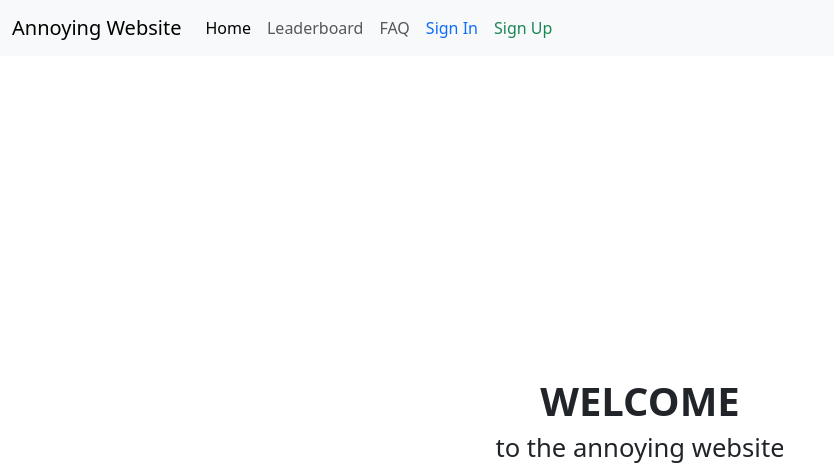
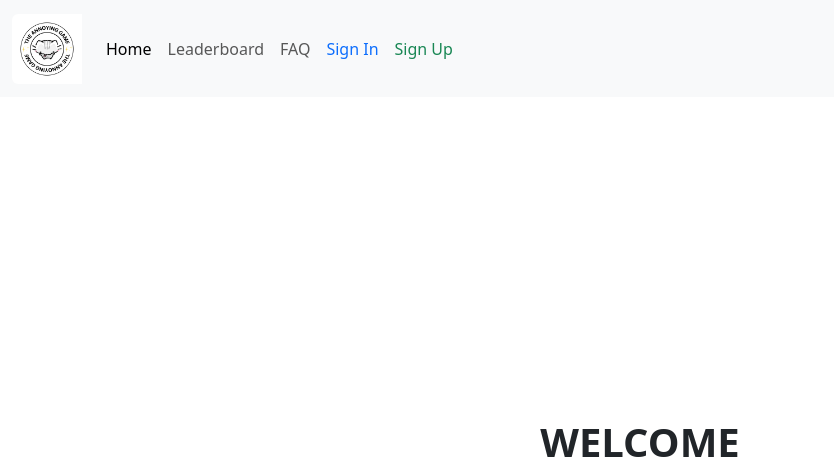
Before and after one commit to A5troGaze/CITS3403_Group_Project, a Flask app: page / in a window 1280 px wide. Shown: the top 468 px of the page, without its empty margins (0-834 px from the left). Run offline with Flask 3, Linux system fonts and the light colour scheme; some libraries are stand-ins or nearby versions.

Commit message:
added hover animation to navbar buttons and logo image to navbar and footer

```diff
--- a/flaskr/static/global.css
+++ b/flaskr/static/global.css
@@ -1,5 +1,4 @@
 /* below is the CSS for typed-out animation */
-
 .typed-out{
     overflow: hidden;
     border-right: .15em solid var(--main-color);
@@ -20,3 +19,14 @@
     60% {width: 100%;}
     100% {width: 0;}
 }
+
+
+/* below is the CSS for the runaway button animations */
+.runaway-btn {
+    transition: transform 0.2s ease-in-out;
+}
+
+.runaway-btn:hover {
+    transform: translate(0px,-5px);
+    font-weight: bold;
+}
--- a/flaskr/templates/components/footer.html
+++ b/flaskr/templates/components/footer.html
@@ -1,8 +1,8 @@
 <footer class="mt-auto">
   <div class="card mb-0">
     <div class="row g-0">
-      <div class="col-md-4">
-        <img src="..." class="img-fluid rounded-start" alt="...">
+      <div class="col-md-4 text-center">
+        <img src="/static/images/cits3403_projectlogo.png" class="img-fluid rounded-start" alt="by Juvincia !" width="200" height="200">
       </div>
       <div class="col-md-8">
         <div class="card-body">
--- a/flaskr/templates/components/navbar.html
+++ b/flaskr/templates/components/navbar.html
@@ -1,29 +1,27 @@
 <nav class="navbar navbar-expand-lg bg-body-tertiary">
     <div class="container-fluid">
         <a class="navbar-brand" href="{{ url_for('home') }}">
-            Annoying Website
-            <!-- we can put the logo here -->
-            <!-- <img src="path/to/" alt="by Juvincia !" width="30" height="24"> -->
+            <img src="/static/images/cits3403_projectlogo.png" alt="by Juvincia !" class="d-inline-block align-text-top img-fluid rounded-start" width="70" height="70">
         </a>
         <button class="navbar-toggler" type="button" data-bs-toggle="collapse" data-bs-target="#navbarNavAltMarkup" aria-controls="navbarNavAltMarkup" aria-expanded="false" aria-label="Toggle navigation">
         <span class="navbar-toggler-icon"></span>
         </button>
         <div class="collapse navbar-collapse" id="navbarNavAltMarkup">
         <div class="navbar-nav">
-            <a class="nav-link active" href="{{ url_for('home') }}">Home</a>
-            <a class="nav-link" href="{{ url_for('leaderboard') }}">Leaderboard</a>
-            <a class="nav-link" href="{{ url_for('faq') }}">FAQ</a>
+            <a class="nav-link active runaway-btn" href="{{ url_for('home') }}">Home</a>
+            <a class="nav-link runaway-btn" href="{{ url_for('leaderboard') }}">Leaderboard</a>
+            <a class="nav-link runaway-btn" href="{{ url_for('faq') }}">FAQ</a>
 
             {% if session.get('user_id') %}
 
-                <a class="nav-link" href="{{ url_for('profile') }}">Profile</a>
-                <a class="nav-link" href="{{ url_for('comments') }}">Comments</a>
-                <a class="nav-link text-danger" href="#" id="logoutBtn">Logout</a>
+                <a class="nav-link runaway-btn" href="{{ url_for('profile') }}">Profile</a>
+                <a class="nav-link runaway-btn" href="{{ url_for('comments') }}">Comments</a>
+                <a class="nav-link text-danger runaway-btn" href="#" id="logoutBtn">Logout</a>
 
             {% else %}
 
-                <a class="nav-link text-primary" href="{{ url_for('signin_page') }}">Sign In</a>
-                <a class="nav-link text-success" href="{{ url_for('signup_page') }}">Sign Up</a>
+                <a class="nav-link text-primary runaway-btn" href="{{ url_for('signin_page') }}">Sign In</a>
+                <a class="nav-link text-success runaway-btn" href="{{ url_for('signup_page') }}">Sign Up</a>
 
             {% endif %}
         </div>
@@ -49,5 +47,12 @@
                 .catch(err => console.error("Error during logout:", err));
             });
         }
+        logoutBtn.addEventListener('mouseenter', () => {
+            logoutBtn.innerText = "Are you sure?";
+        });
+        logoutBtn.addEventListener('mouseleave', () => {
+            logoutBtn.innerText = "Logout";
+        });
+
     </script>
 </nav>
```
Also changed, not shown: flaskr/instance/user_database.db, flaskr/static/images/cits3403_projectlogo.png (added).
